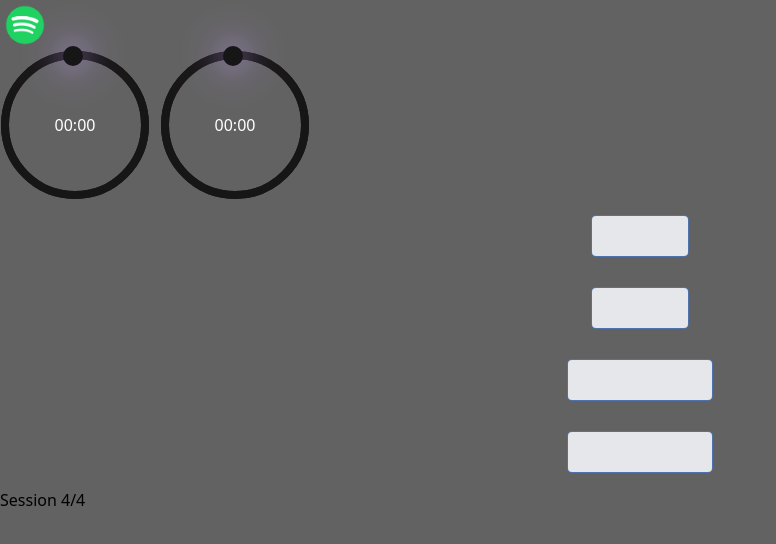
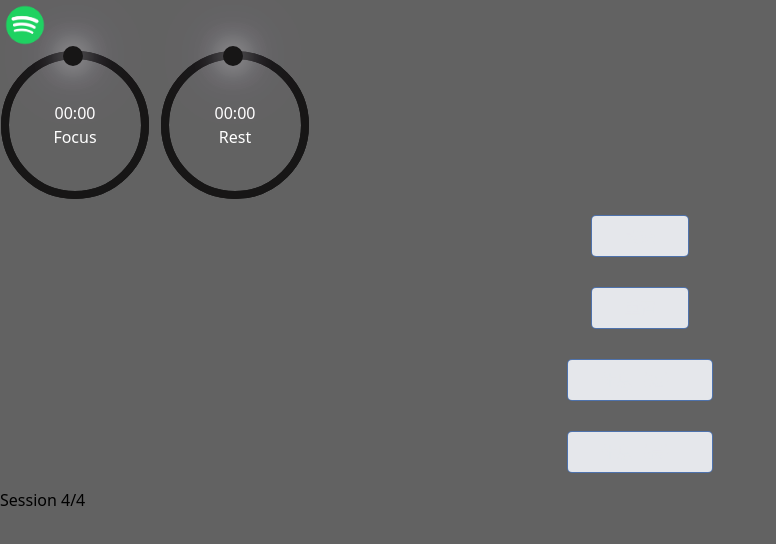
Before and after one commit to TetrisOuO/tomatoTimer, a website: page index.html in a window 1280 px wide. Shown: the whole page, without its empty margins (0-776 px from the left). Drawn offline with nearby package versions, Linux system fonts and the light colour scheme.

Commit message:
增加東西
JS 裏面增加了換tab 會變標題的東西。在js底下增加了一個25分鐘計時器的參考（已注解）

```diff
--- a/index.html
+++ b/index.html
@@ -5,7 +5,7 @@
     <link rel="stylesheet" href="./style.css" />
     <script src="./script.js" defer></script>
     <script src="https://cdn.tailwindcss.com"></script>
-    <title>Tomato Timer</title>
+    <title>番茄時鐘</title>
   </head>
   <body>
     <!-- Logo -->
@@ -21,18 +21,18 @@
         <!-- 圓圈本圈(。・ω・。) -->
         <svg>
           <circle cx="70" cy="70" r="70"></circle>
-          <circle cx="70" cy="70" r="70"></circle>
+          <circle cx="70" cy="70" r="70" id="focuscircle"></circle>
         </svg>
-        <div id="focus">00:00</div>
+        <div id="focus">00:00<br /><span>Focus</span></div>
       </div>
 
       <div class="circle">
         <div class="dots rest_dot"></div>
         <svg>
           <circle cx="70" cy="70" r="70"></circle>
-          <circle cx="70" cy="70" r="70"></circle>
+          <circle cx="70" cy="70" r="70" id="restcircle"></circle>
         </svg>
-        <div id="rest">00:00</div>
+        <div id="rest">00:00<br /><span>Rest</span></div>
       </div>
     </div>
 
--- a/script.js
+++ b/script.js
@@ -23,3 +23,77 @@ function reset() {
 function timer() {
   setTimeout(() => {}, 1000);
 }
+
+// 換Tab 的時候標題會換
+let docTitle = document.title; //設定初始時的文件名稱
+window.addEventListener("blur", () => {
+  //沒有focus tab的 時候
+  document.title = "你要去哪？？？";
+});
+window.addEventListener("focus", () => {
+  //切換回去的時候
+  document.title = "專注中。。。";
+});
+
+let focus = document.getElementById("focus");
+let rest = document.getElementById("rest");
+
+let focuscircle = document.getElementById("focuscircle");
+let restcircle = document.getElementById("restcircle");
+
+let rest_dot = document.getElementById(".rest_dot");
+let focus_dot = document.getElementById(".focus_dot");
+
+// 把時間顯示出來
+// document.getElementById('focus').innerHTML = (video time 16:10)
+
+// <!DOCTYPE html>
+// <html>
+// <head>
+// <style>
+// .timer {
+// width: 100px;
+// height: 100px;
+// border-radius: 50%;
+// background-color: lightgrey;
+// line-height: 100px;
+// text-align: center;
+// font-size: 24px;
+// }
+// </style>
+// </head>
+// <body>
+
+// <div id="timer" class="timer">25:00</div>
+
+// <script>
+// let timer = document.getElementById("timer");
+// let timeLeft = 25 * 60; // 25 minutes in seconds
+
+// function updateTimer() {
+// let minutes = Math.floor(timeLeft / 60);
+// let seconds = timeLeft % 60;
+
+// if (seconds < 10) {
+// seconds = "0" + seconds;
+// }
+
+// timer.textContent = minutes + ":" + seconds;
+
+// if (timeLeft > 0) {
+// timeLeft--;
+// } else {
+// timeLeft = 25 * 60; // reset timer to 25 minutes
+// }
+// }
+
+// function startTimer() {
+// updateTimer();
+// setTimeout(startTimer, 1000); // update timer every second
+// }
+
+// startTimer();
+// </script>
+
+// </body>
+// </html>
--- a/style.css
+++ b/style.css
@@ -93,7 +93,7 @@ body {
   height: 20px;
   background-color:#171616 ;
   border-radius: 50%;
-  box-shadow: 0 0 30px #c49af5,
+  box-shadow: 0 0 30px #ffffff,
   0 0 70px #c49af5;
 
 
```
